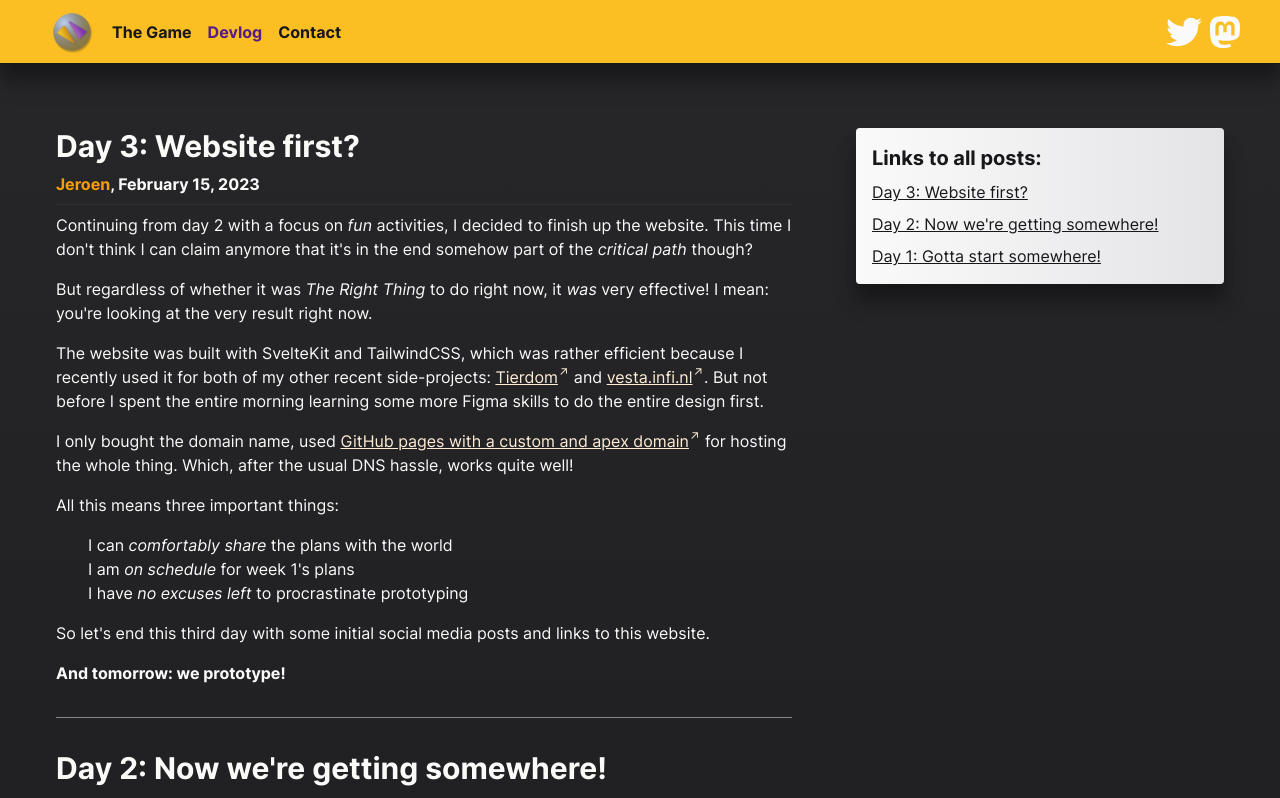
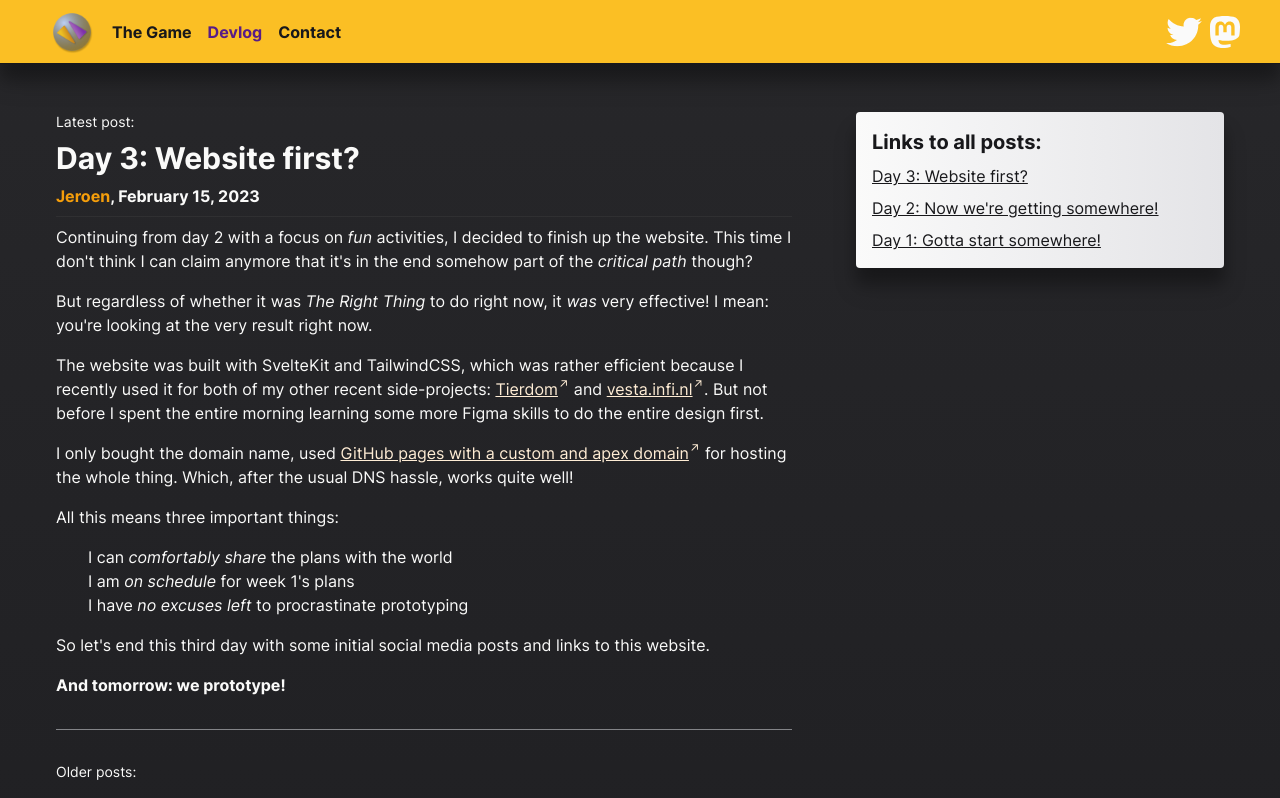
Before and after one commit to pincrediball/pincrediball.com, a SvelteKit app: page /devlog in a window 1280 px wide. Shown: the top 798 px of the page. Built offline with nearby package versions, Linux system fonts and the light colour scheme.

Commit message:
Tweak devlog page

```diff
--- a/src/routes/devlog/+page.svelte
+++ b/src/routes/devlog/+page.svelte
@@ -2,9 +2,11 @@
   import A from '$lib/components/A.svelte';
 </script>
 
-<div class="w-[1200px] max-w-full mx-auto px-4 py-16">
+<div class="w-[1200px] max-w-full mx-auto px-4 pt-12 pb-16">
   <div class="grid md:grid-cols-[2fr_1fr] grid-cols-1 w-full gap-4 lg:gap-16">
     <div class="">
+      <p class="mb-2 text-sm">Latest post:</p>
+
       <div id="post-2023-02-15" class="scroll-mt-24">
         <h2 class="font-bold text-3xl">Day 3: Website first?</h2>
         <h3 class="font-bold mt-2">
@@ -47,6 +49,8 @@
       </div>
 
       <hr class="opacity-50 my-8" />
+
+      <p class="mb-4 text-sm">Older posts:</p>
 
       <div id="post-2023-02-14" class="scroll-mt-24">
         <h2 class="font-bold text-3xl">Day 2: Now we're getting somewhere!</h2>
@@ -114,7 +118,9 @@
     </div>
 
     <div>
-      <div class="rounded bg-gradient-to-r from-zinc-50 to-zinc-200 text-zinc-900 shadow-firm">
+      <div
+        class="rounded bg-gradient-to-r from-zinc-50 to-zinc-200 text-zinc-900 shadow-firm sticky top-24"
+      >
         <!-- prettier-ignore -->
         <div class="p-4 flex flex-col gap-2">
           <h2 class="text-xl font-bold">Links to all posts:</h2>
```
